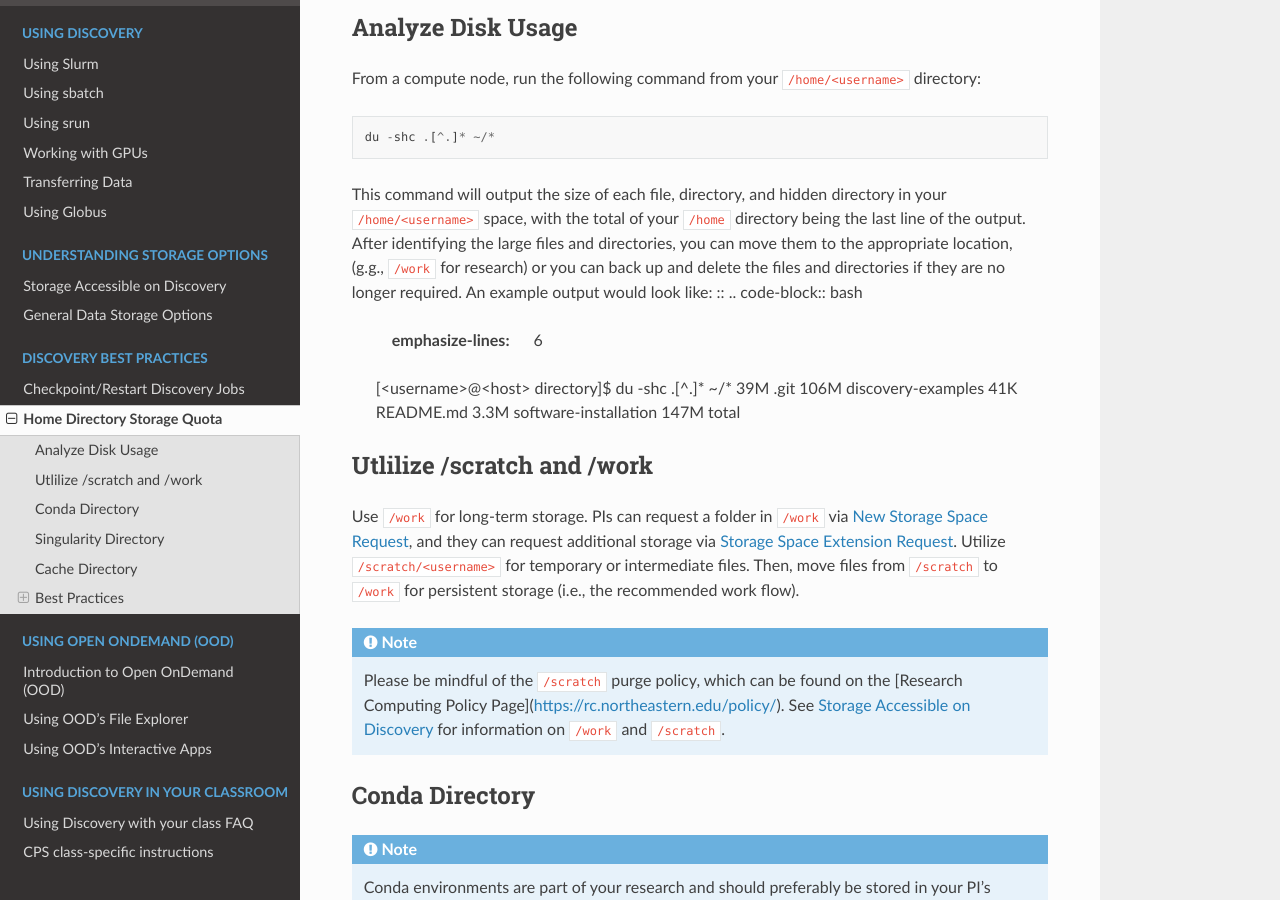
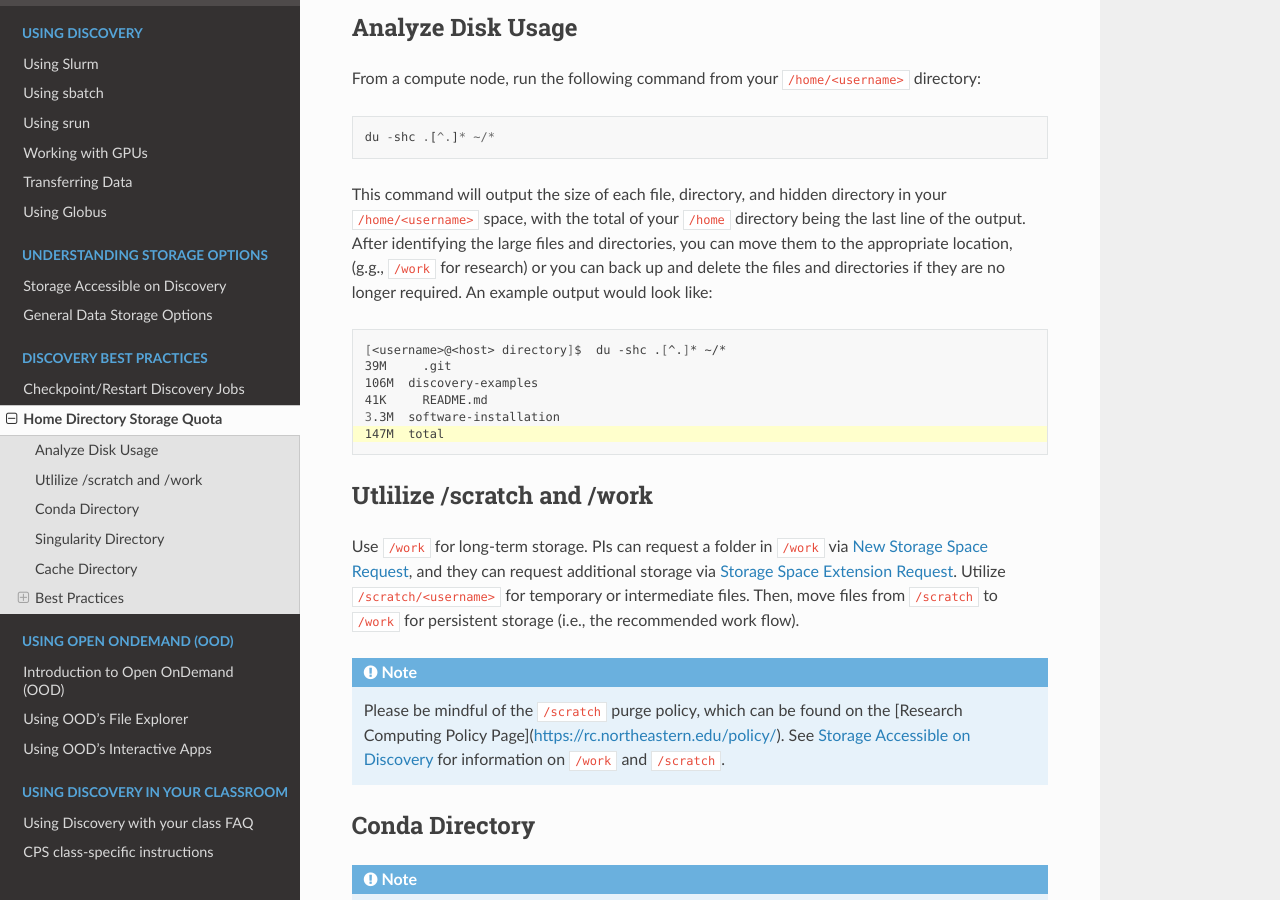
Before and after one commit to northeastern-rc/rc-public-documentation, a Sphinx documentation site: the page built from docs/source/best-practices/homequota.rst, in a window 1280 px wide and 900 px high, scrolled down 395 px. Built offline with Sphinx 7.4.7 and the Read the Docs theme 2.0.0, drawn with Linux system fonts in a browser that asks for light colours.

Commit message:
Fixed format

```diff
--- a/docs/source/best-practices/homequota.rst
+++ b/docs/source/best-practices/homequota.rst
@@ -13,7 +13,8 @@ From a compute node, run the following command from your ``/home/<username>`` di
 
  du -shc .[^.]* ~/*
 
-This command will output the size of each file, directory, and hidden directory in your ``/home/<username>`` space, with the total of your ``/home`` directory being the last line of the output. After identifying the large files and directories, you can move them to the appropriate location, (g.g., ``/work`` for research) or you can back up and delete the files and directories if they are no longer required. An example output would look like: ::
+This command will output the size of each file, directory, and hidden directory in your ``/home/<username>`` space, with the total of your ``/home`` directory being the last line of the output. After identifying the large files and directories, you can move them to the appropriate location, (g.g., ``/work`` for research) or you can back up and delete the files and directories if they are no longer required. An example output would look like:
+
 .. code-block:: bash
   :emphasize-lines: 6
 
```
